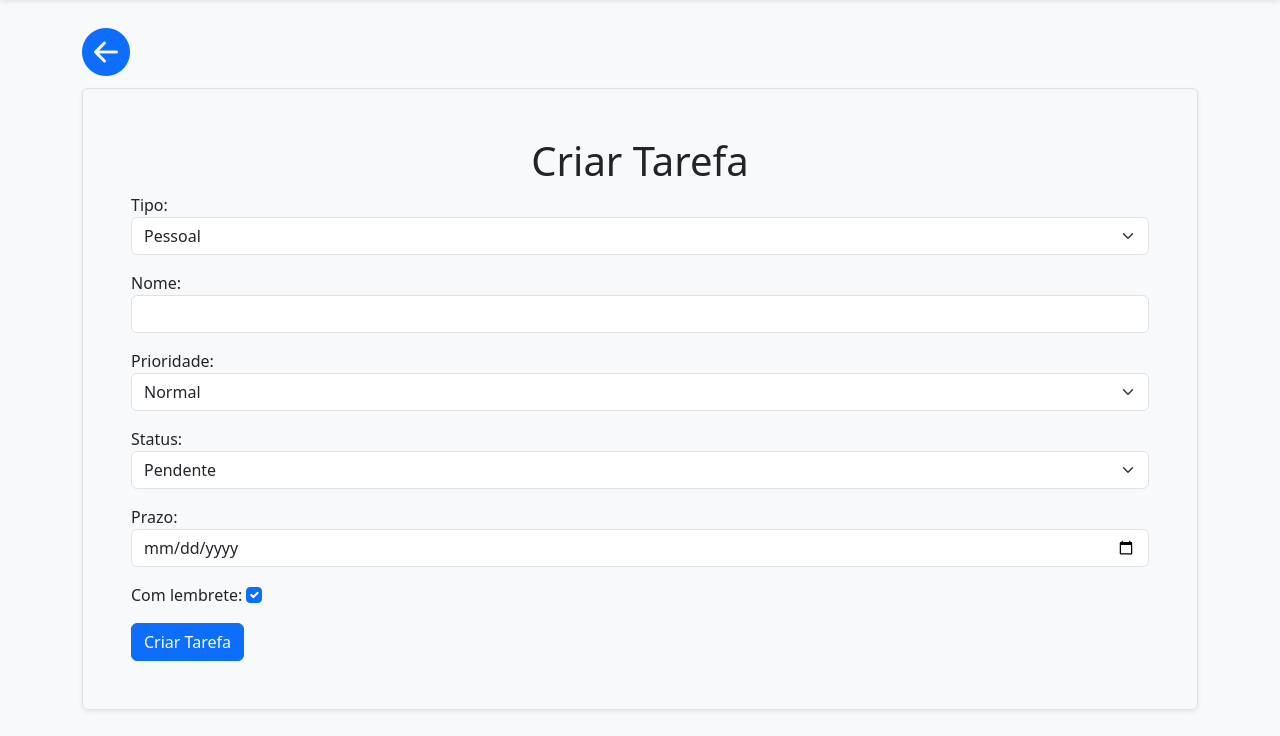
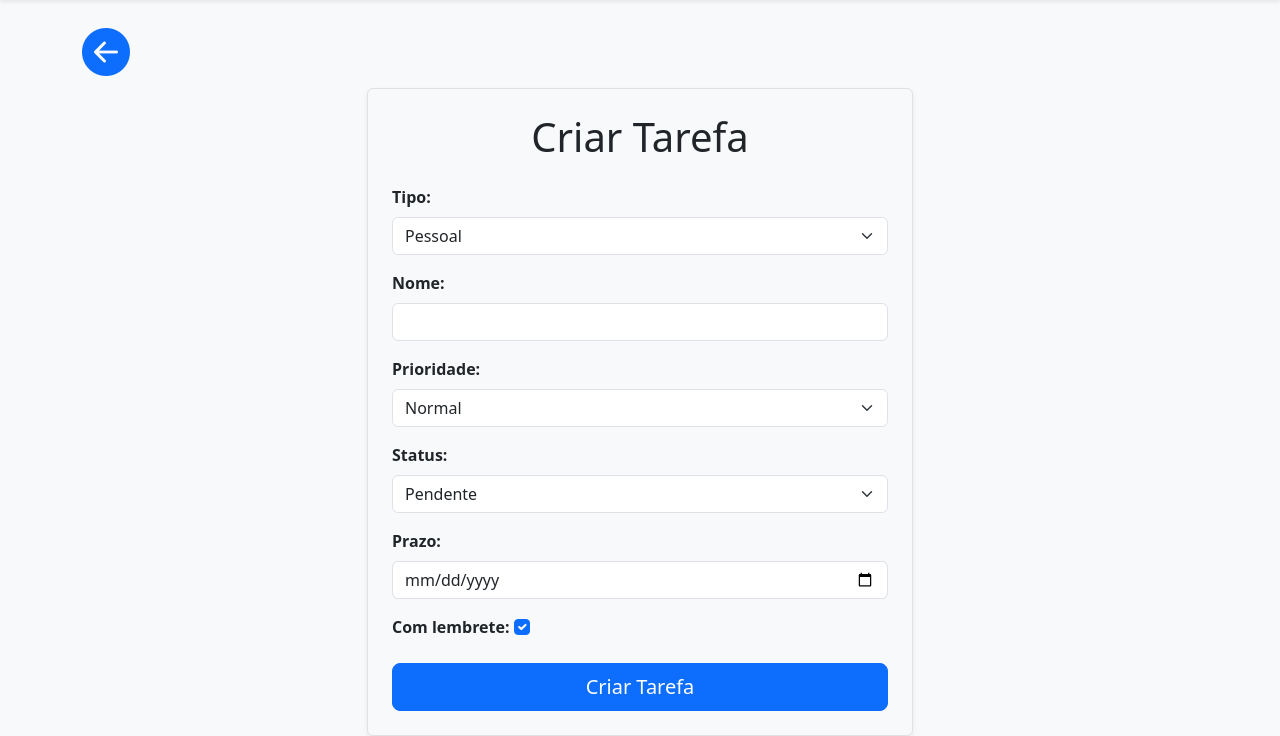
Before and after one commit to WaldembergDev/life-os, a Django app: page /tarefas/criar-tarefa/ in a window 1280 px wide. Shown: the part 64-800 px from the top of the page. Run offline with Django 5.2, Linux system fonts and the light colour scheme; the visitor is signed in with stand-in values (Sample User, id 1); some libraries are stand-ins or nearby versions.

Commit message:
Melhorado o template tarefa_create

```diff
--- a/tarefas/templates/tarefas/tarefa_create.html
+++ b/tarefas/templates/tarefas/tarefa_create.html
@@ -5,12 +5,15 @@
     <a href="{% url 'tarefa_list' %}" title="Voltar">
         <i class="botao-voltar bi bi-arrow-left-circle-fill"></i>
     </a>
-    <form action="{% url 'tarefa_create' %}" method="post" class="border rounded p-5 shadow-sm">
+    <div class="row justify-content-center">
+        <div class="col-md-8 col-lg-6">
+            <form action="{% url 'tarefa_create' %}" method="post" class="border rounded p-4 shadow-sm">
                 {% csrf_token %}
-        <h1 class="text-center">Criar Tarefa</h1>
+                    <h1 class="text-center mb-4">Criar Tarefa</h1>
                     {% for field in form %}
-            <div class="form-group mb-3">
-                {{ field.label_tag }}
+                        <div class="mb-3">
+
+                            {{ field|add_label_class:"form-label fw-bold" }}
                             {{ field }}
                             {% if field.help_text %}
                                 <small class="form-text text-muted">{{ field.help_text }}</small>
@@ -20,6 +23,10 @@
                             {% endfor %}
                         </div>
                     {% endfor %}
-        <input type="submit" class="btn btn-primary disable-on-submit" value="Criar Tarefa">
+                <div class="d-grid">
+                    <input type="submit" class="btn btn-lg btn-primary btn-custom disable-on-submit" value="Criar Tarefa">
+                </div>
             </form>
+        </div>
+    </div>
 {% endblock %}
--- a/tarefas/views.py
+++ b/tarefas/views.py
@@ -14,6 +14,7 @@ from django.views.decorators.http import require_POST
 # Create your views here.
 @login_required
 def tarefa_create(request):
+    """ View que cria uma tarefa """
     if request.method == 'POST':
         form = TarefaForm(request.POST)
         if form.is_valid():
@@ -31,6 +32,7 @@ def tarefa_create(request):
 
 @login_required
 def tarefa_list(request):
+    """ View que carrega todas as tarefas"""
     status = request.GET.get('status')
     # ordenando do vencimento mais próximo para o mais antigo e urgência
 
```
Also changed, not shown: tarefas/tests/test_models.py (+1 -1 lines). Lines whose indentation alone changed are shown as unchanged.
